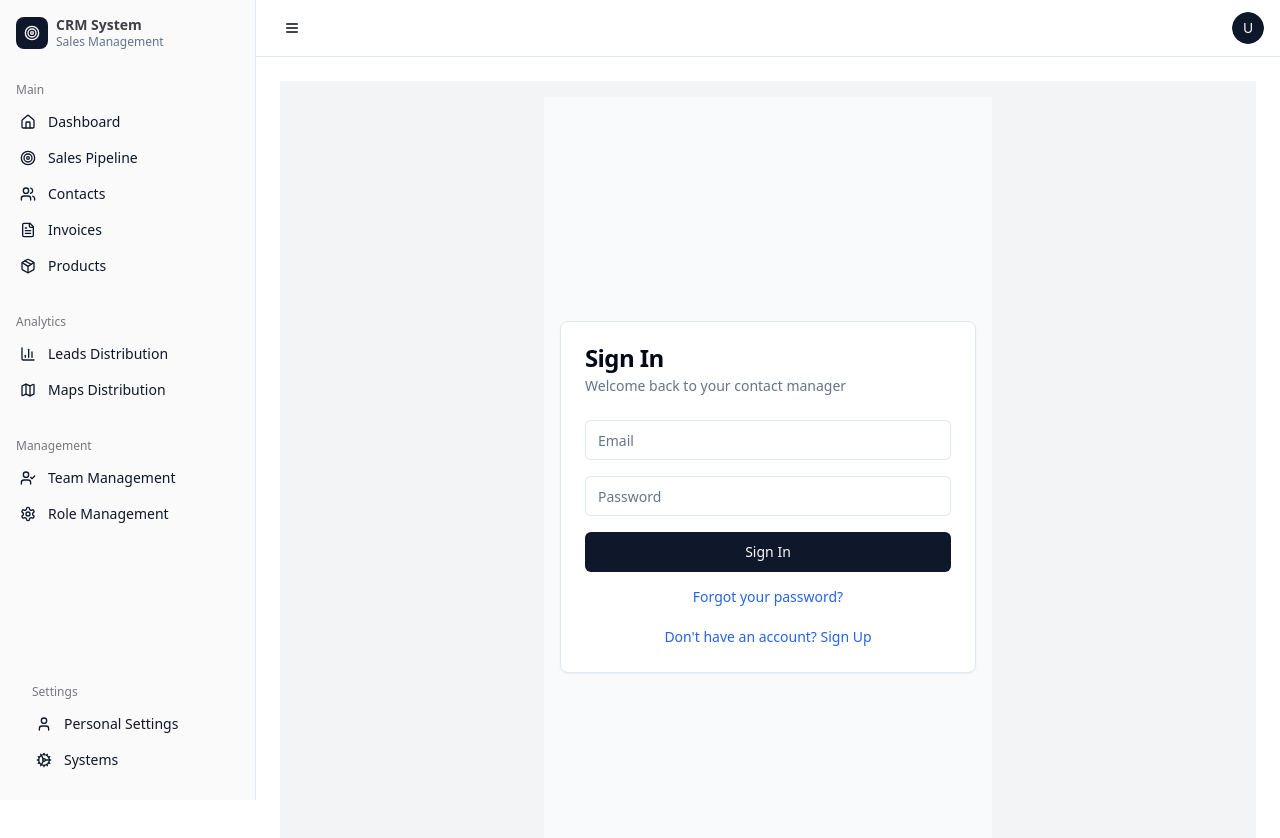
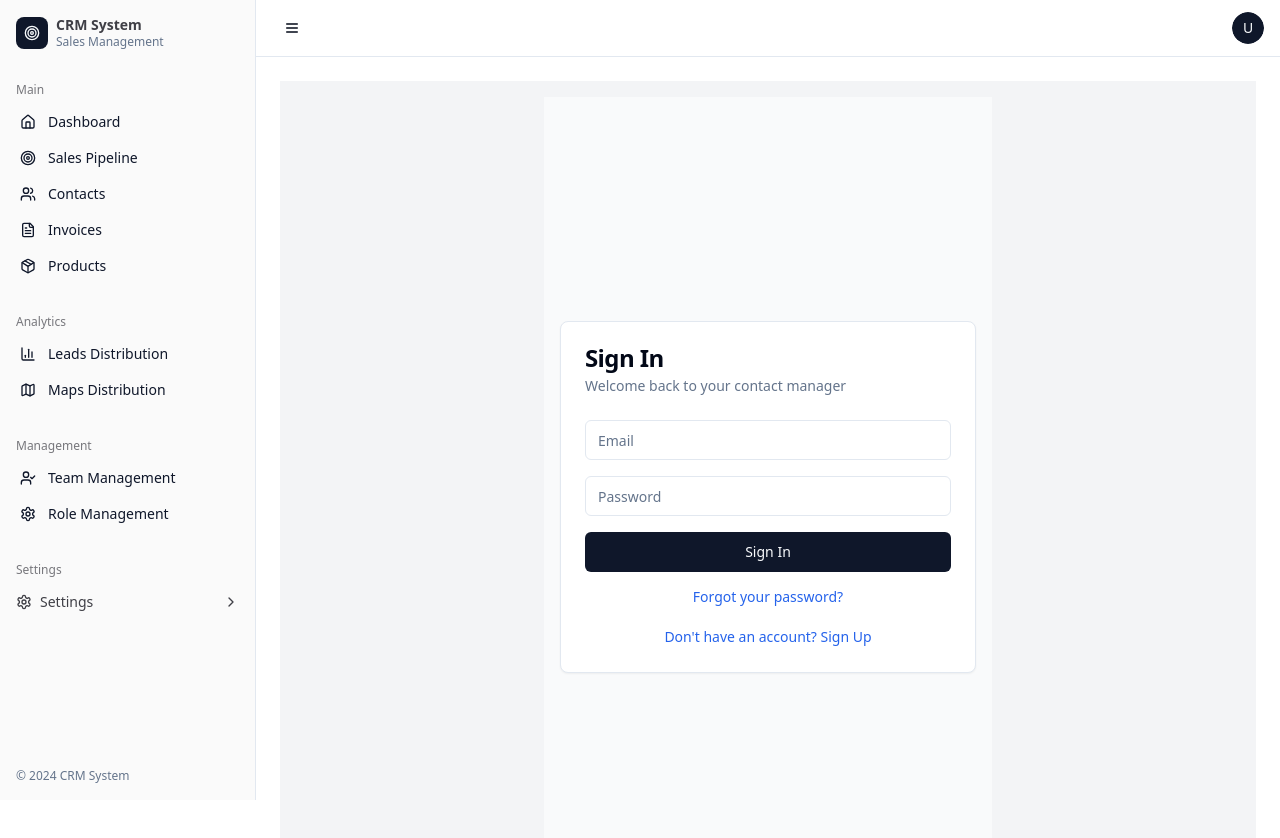
Before and after one commit to htngit/active-reach-hub, a React (Vite) app: page /pipeline in a window 1280 px wide. Shown: the top 838 px of the page. Built offline with nearby package versions, Linux system fonts and the light colour scheme.

Commit message:
feat: Nest settings menu items in sidebar
Nested the "Personal Settings" and "Systems" menu items within a dropdown in the sidebar for improved organization and user experience.

```diff
--- a/src/components/AppSidebar.tsx
+++ b/src/components/AppSidebar.tsx
@@ -1,5 +1,5 @@
 
-import React from 'react';
+import React, { useState } from 'react';
 import {
   Home,
   Users,
@@ -11,9 +11,9 @@ import {
   Map,
   Settings,
   User,
-  CreditCard,
-  Bell,
-  Cog
+  Cog,
+  ChevronDown,
+  ChevronRight
 } from 'lucide-react';
 import {
   Sidebar,
@@ -26,8 +26,12 @@ import {
   SidebarMenuItem,
   SidebarHeader,
   SidebarFooter,
+  SidebarMenuSub,
+  SidebarMenuSubItem,
+  SidebarMenuSubButton,
 } from '@/components/ui/sidebar';
 import { NavLink } from 'react-router-dom';
+import { Collapsible, CollapsibleContent, CollapsibleTrigger } from '@/components/ui/collapsible';
 
 const mainMenuItems = [
   {
@@ -97,6 +101,8 @@ const settingsMenuItems = [
 ];
 
 export function AppSidebar() {
+  const [settingsOpen, setSettingsOpen] = useState(false);
+
   return (
     <Sidebar className="border-r">
       <SidebarHeader className="p-4">
@@ -189,16 +195,30 @@ export function AppSidebar() {
             </SidebarMenu>
           </SidebarGroupContent>
         </SidebarGroup>
-      </SidebarContent>
 
-      <SidebarFooter className="p-4">
+        {/* Settings with Collapsible Dropdown */}
         <SidebarGroup>
           <SidebarGroupLabel>Settings</SidebarGroupLabel>
           <SidebarGroupContent>
             <SidebarMenu>
+              <Collapsible open={settingsOpen} onOpenChange={setSettingsOpen}>
+                <SidebarMenuItem>
+                  <CollapsibleTrigger asChild>
+                    <SidebarMenuButton className="w-full">
+                      <Settings className="h-4 w-4" />
+                      <span>Settings</span>
+                      {settingsOpen ? (
+                        <ChevronDown className="ml-auto h-4 w-4" />
+                      ) : (
+                        <ChevronRight className="ml-auto h-4 w-4" />
+                      )}
+                    </SidebarMenuButton>
+                  </CollapsibleTrigger>
+                  <CollapsibleContent>
+                    <SidebarMenuSub>
                       {settingsMenuItems.map((item) => (
-                <SidebarMenuItem key={item.title}>
-                  <SidebarMenuButton asChild>
+                        <SidebarMenuSubItem key={item.title}>
+                          <SidebarMenuSubButton asChild>
                             <NavLink
                               to={item.url}
                               className={({ isActive }) =>
@@ -210,12 +230,22 @@ export function AppSidebar() {
                               <item.icon className="h-4 w-4" />
                               <span>{item.title}</span>
                             </NavLink>
-                  </SidebarMenuButton>
+                          </SidebarMenuSubButton>
+                        </SidebarMenuSubItem>
+                      ))}
+                    </SidebarMenuSub>
+                  </CollapsibleContent>
                 </SidebarMenuItem>
-              ))}
+              </Collapsible>
             </SidebarMenu>
           </SidebarGroupContent>
         </SidebarGroup>
+      </SidebarContent>
+
+      <SidebarFooter className="p-4">
+        <div className="text-xs text-muted-foreground">
+          © 2024 CRM System
+        </div>
       </SidebarFooter>
     </Sidebar>
   );
--- a/src/components/ui/collapsible.tsx
+++ b/src/components/ui/collapsible.tsx
@@ -1,3 +1,5 @@
+
+import * as React from "react"
 import * as CollapsiblePrimitive from "@radix-ui/react-collapsible"
 
 const Collapsible = CollapsiblePrimitive.Root
```
Lines whose indentation alone changed are shown as unchanged.
